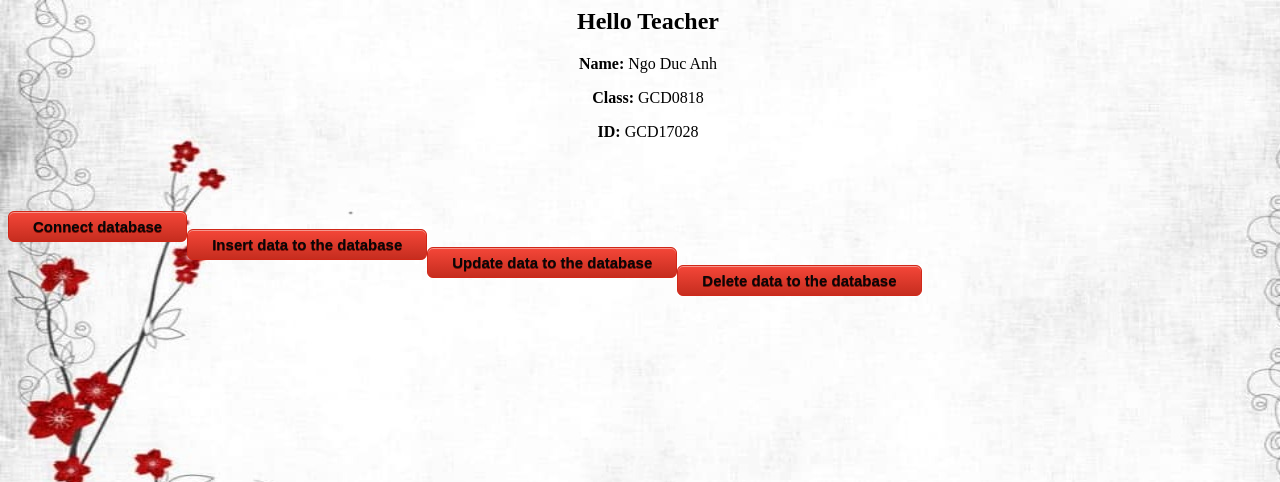
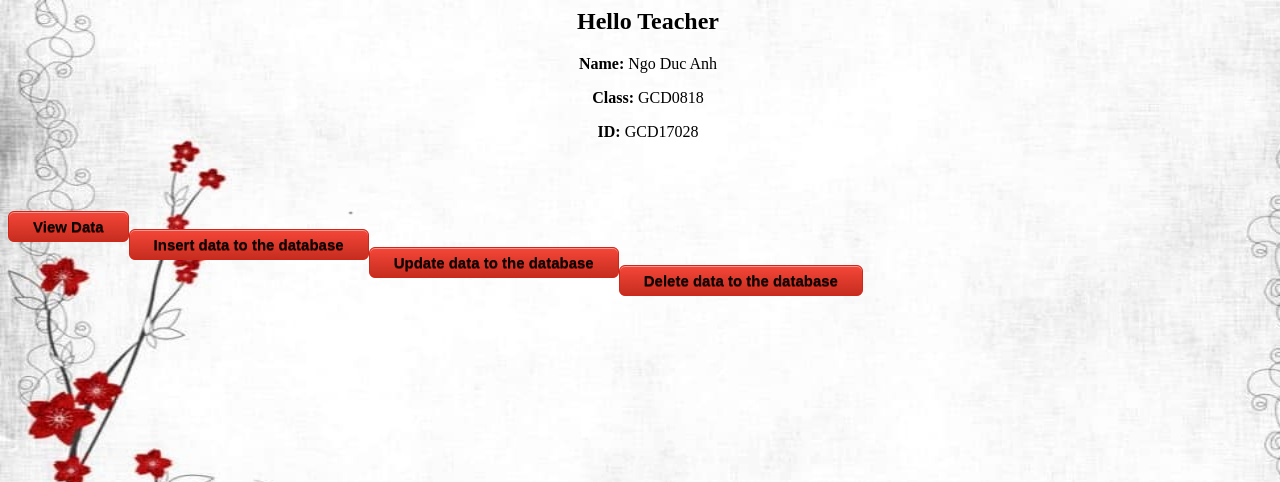
Before and after one commit to ngoducanh179/ducanhass2, a PHP site: page / in a window 1280 px wide. Shown: the top 482 px of the page. Run offline with PHP 8.4, Linux system fonts and the light colour scheme.

Commit message:
Update index.php

```diff
--- a/index.php
+++ b/index.php
@@ -22,7 +22,7 @@
  	<br>
  	<br>
  	<br>
-	 <a href="ConnectToDB.php" class="myButton take1">Connect database</a>
+	 <a href="ConnectToDB.php" class="myButton take1">View Data</a>
      <br/>
 	 <a href="InsertData.php" class="myButton take2">Insert data to the database</a>
      <br/>
```
